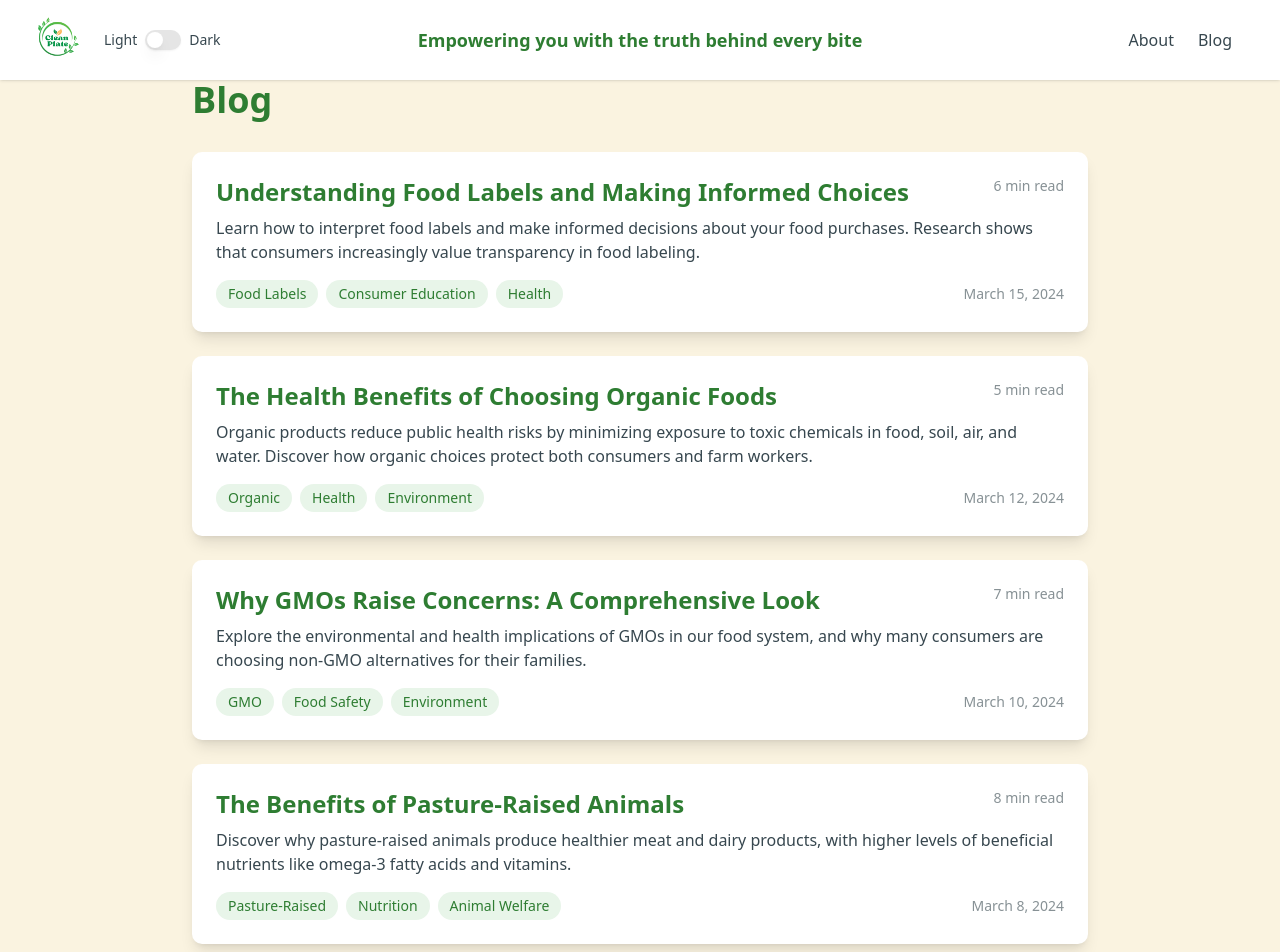
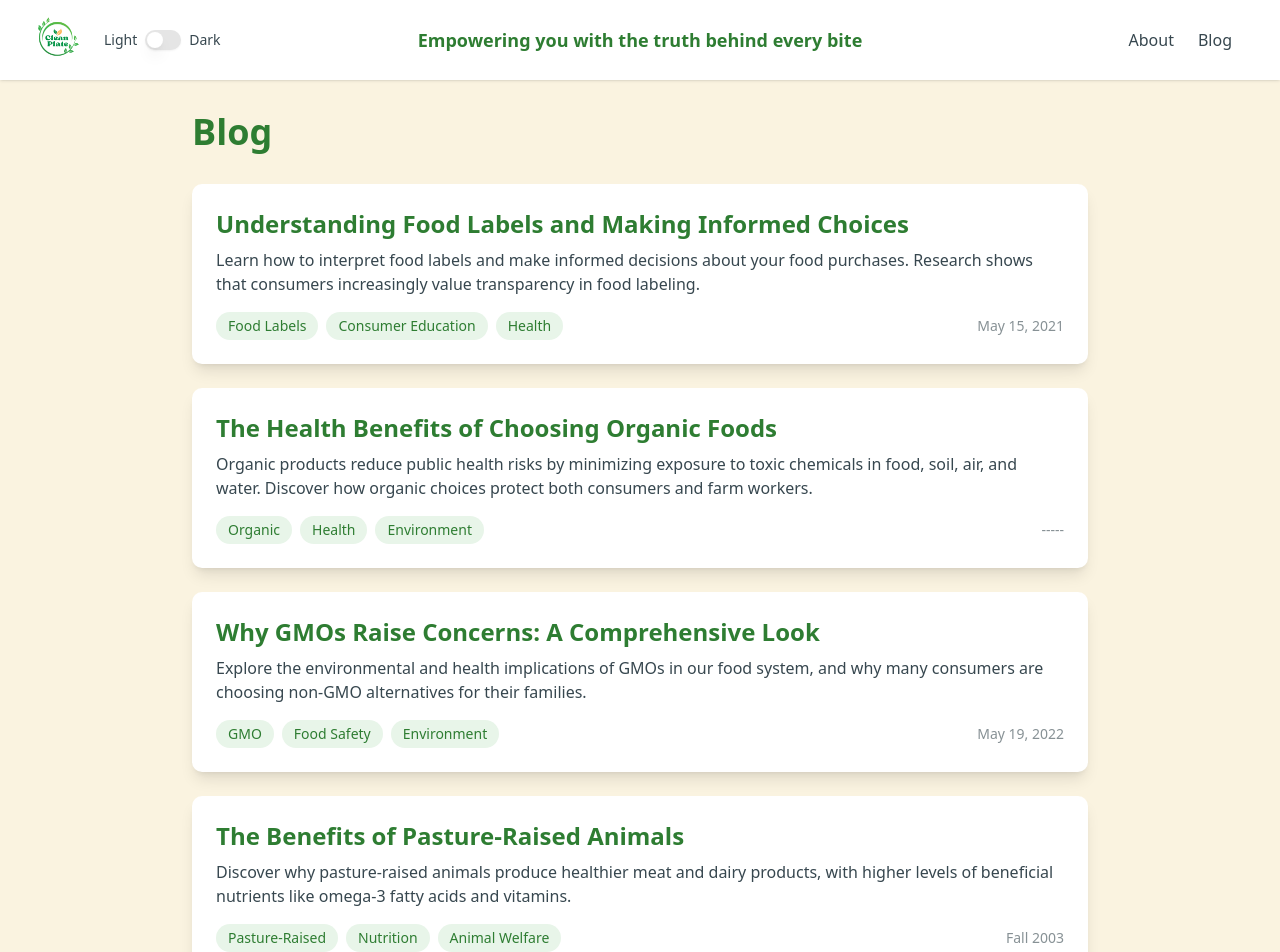
Before and after one commit to davud27/CleanPlate, a React (Vite) app in the folder HopperHacks2025/: page /blog in a window 1280 px wide. Shown: the top 952 px of the page. Built offline with nearby package versions, Linux system fonts and the light colour scheme.

Commit message:
Last Changes on design
Changed logo, and padding

```diff
--- a/HopperHacks2025/src/routes/about.tsx
+++ b/HopperHacks2025/src/routes/about.tsx
@@ -6,7 +6,7 @@ export const Route = createFileRoute("/about")({
 
 export default function About() {
   return (
-    <div className="min-h-screen pt-20 bg-[#FAF3E0] dark:bg-gray-900 p-8 transition-colors duration-200">
+    <div className="min-h-screen pt-28 bg-[#FAF3E0] dark:bg-gray-900 p-8 transition-colors duration-200">
       <div className="max-w-4xl mx-auto space-y-12">
         <section>
           <h1 className="text-4xl font-bold text-[#2E7D32] dark:text-[#4CAF50] mb-4 transition-colors duration-200">
--- a/HopperHacks2025/src/routes/blog.tsx
+++ b/HopperHacks2025/src/routes/blog.tsx
@@ -7,54 +7,54 @@ export const Route = createFileRoute("/blog")({
 const blogPosts = [
   {
     title: "Understanding Food Labels and Making Informed Choices",
-    date: "March 15, 2024",
+    date: "May 15, 2021",
     summary:
       "Learn how to interpret food labels and make informed decisions about your food purchases. Research shows that consumers increasingly value transparency in food labeling.",
     link: "https://pmc.ncbi.nlm.nih.gov/articles/PMC8156633/",
-    readTime: "6 min read",
+    // readTime: "6 min read",
     tags: ["Food Labels", "Consumer Education", "Health"],
   },
   {
     title: "The Health Benefits of Choosing Organic Foods",
-    date: "March 12, 2024",
+    date: "-----",
     summary:
       "Organic products reduce public health risks by minimizing exposure to toxic chemicals in food, soil, air, and water. Discover how organic choices protect both consumers and farm workers.",
     link: "https://www.ota.com/health-benefits-organic",
-    readTime: "5 min read",
+    // readTime: "5 min read",
     tags: ["Organic", "Health", "Environment"],
   },
   {
     title: "Why GMOs Raise Concerns: A Comprehensive Look",
-    date: "March 10, 2024",
+    date: "May 19, 2022",
     summary:
       "Explore the environmental and health implications of GMOs in our food system, and why many consumers are choosing non-GMO alternatives for their families.",
     link: "https://www.nongmoproject.org/blog/whats-wrong-with-gmos-a-lot/",
-    readTime: "7 min read",
+    // readTime: "7 min read",
     tags: ["GMO", "Food Safety", "Environment"],
   },
   {
     title: "The Benefits of Pasture-Raised Animals",
-    date: "March 8, 2024",
+    date: "Fall 2003",
     summary:
       "Discover why pasture-raised animals produce healthier meat and dairy products, with higher levels of beneficial nutrients like omega-3 fatty acids and vitamins.",
     link: "https://www.mofga.org/resources/pasture/pasture/",
-    readTime: "8 min read",
+    // readTime: "8 min read",
     tags: ["Pasture-Raised", "Nutrition", "Animal Welfare"],
   },
   {
     title: "Why 100% Grass-Fed Beef Matters",
-    date: "March 5, 2024",
+    date: "-----",
     summary:
       "Learn about the three main benefits of choosing 100% grass-fed beef: humane treatment of animals, environmental sustainability, and superior nutritional value.",
     link: "https://foxhollow.com/blogs/blog/why-100-grassfed-matters",
-    readTime: "5 min read",
+    // readTime: "5 min read",
     tags: ["Grass-Fed", "Sustainability", "Nutrition"],
   },
 ];
 
 export default function Blog() {
   return (
-    <div className="min-h-screen pt-20 bg-[#FAF3E0] dark:bg-gray-900 p-8 transition-colors duration-200">
+    <div className="min-h-screen pt-28 bg-[#FAF3E0] dark:bg-gray-900 p-8 transition-colors duration-200">
       <div className="max-w-4xl mx-auto space-y-8">
         <h1 className="text-4xl font-bold text-[#2E7D32] dark:text-[#4CAF50] transition-colors duration-200">
           Blog
@@ -76,9 +76,9 @@ export default function Blog() {
                   <h2 className="text-2xl font-semibold text-[#2E7D32] dark:text-[#4CAF50] hover:text-[#4CAF50] transition-colors duration-200">
                     {post.title}
                   </h2>
-                  <span className="text-sm text-[#37474F]/60 dark:text-gray-400">
+                  {/* <span className="text-sm text-[#37474F]/60 dark:text-gray-400">
                     {post.readTime}
-                  </span>
+                  </span> */}
                 </div>
 
                 <p className="text-[#37474F] dark:text-gray-300 mb-4 transition-colors duration-200">
```
Also changed, not shown: HopperHacks2025/src/assets/Clean Plate.png, 1 other file (tests, documents, lock files or other folders).
